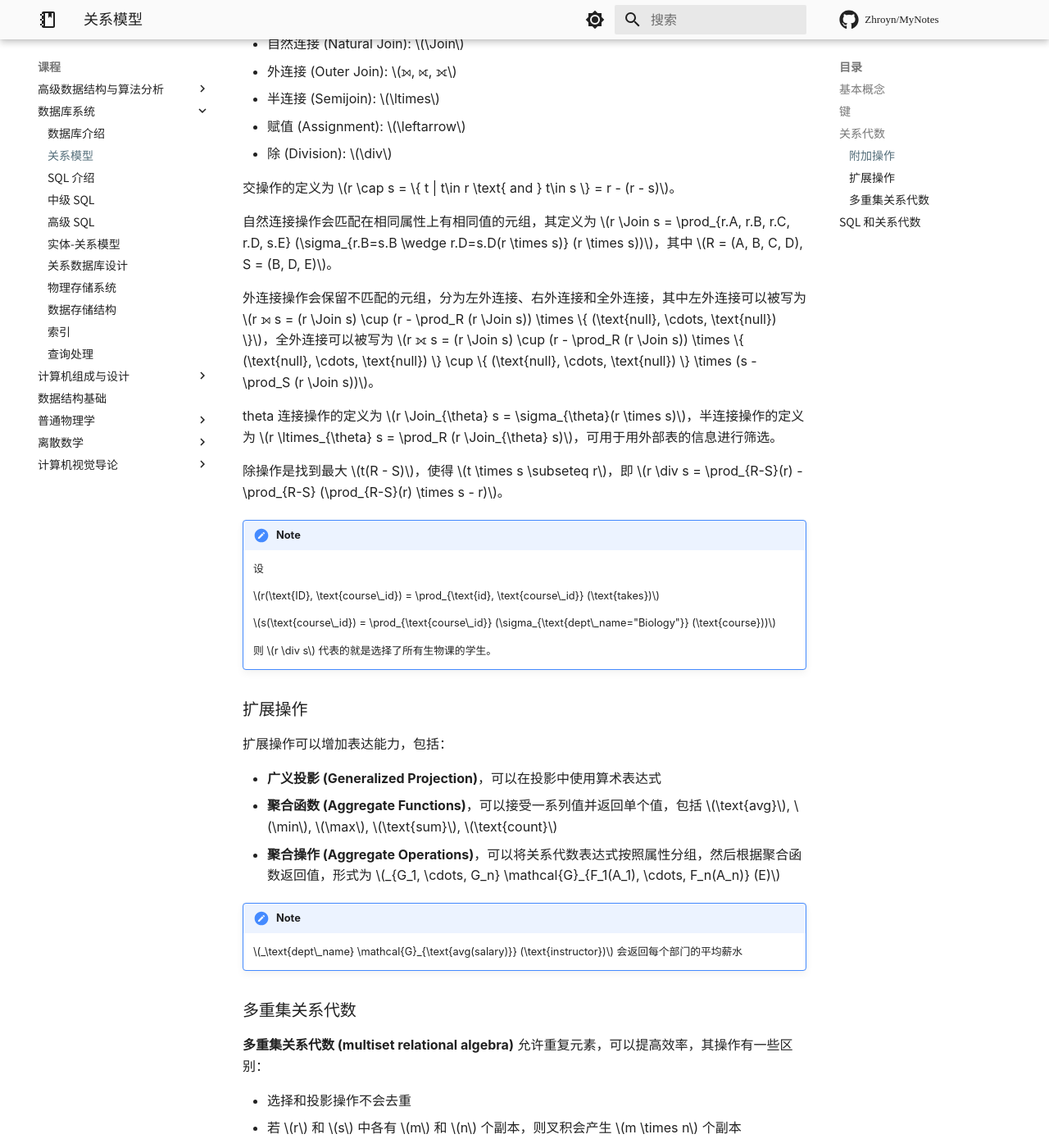
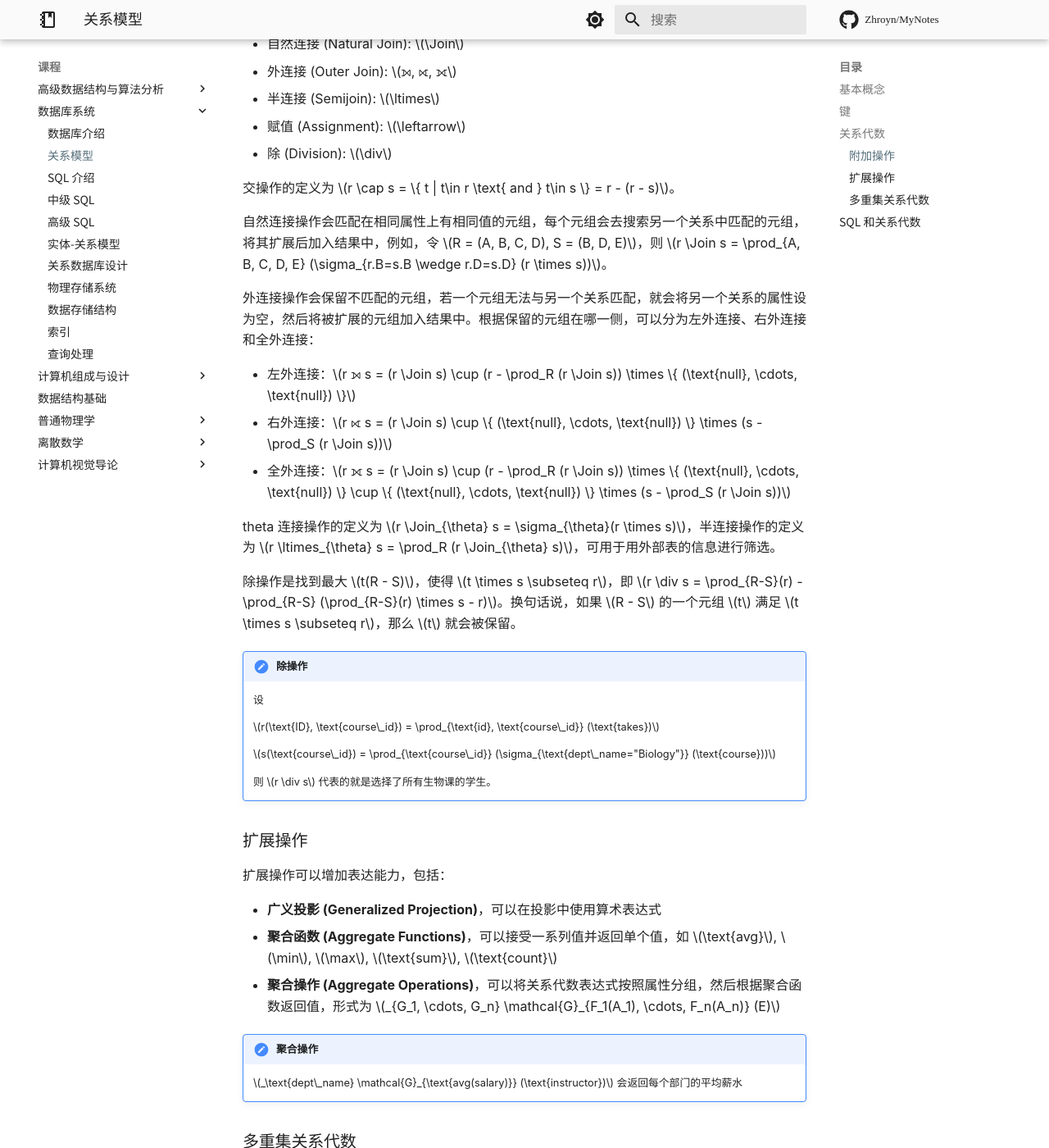
Before and after one commit to Pxtkn/MyNotes, an MkDocs documentation site: the page built from docs/课程/数据库系统/Chapter2 Relation Model.md, in a window 1280 px wide and 1400 px high, scrolled down 2101 px. Shown: the whole window at 82% size. Built offline with MkDocs 1.6.1 and Material for MkDocs 9.7.7, drawn with Linux system fonts in a browser that asks for light colours; nearby versions of some CDN libraries; library files that are not in the unit come from our copies; comment, search, counter and statistics services are not loaded; a style sheet for code colours, icons or effects is not loaded; some of the changed text lies outside the part shown.

Commit message:
docs: 修改了数据库第二章笔记 - 关系模型

````diff
--- a/docs/课程/数据库系统/Chapter2 Relation Model.md
+++ b/docs/课程/数据库系统/Chapter2 Relation Model.md
@@ -74,15 +74,19 @@ $R = (A_1, A_2, \cdots, A_n)$ 是一个**关系模式 (relation schema)**，它
 
 交操作的定义为 $r \cap s = \{ t | t\in r \text{ and } t\in s \} = r - (r - s)$。
 
-自然连接操作会匹配在相同属性上有相同值的元组，其定义为 $r \Join s = \prod_{r.A, r.B, r.C, r.D, s.E} (\sigma_{r.B=s.B \wedge r.D=s.D(r \times s)} (r \times s))$，其中 $R = (A, B, C, D), S = (B, D, E)$。
+自然连接操作会匹配在相同属性上有相同值的元组，每个元组会去搜索另一个关系中匹配的元组，将其扩展后加入结果中，例如，令 $R = (A, B, C, D), S = (B, D, E)$，则 $r \Join s = \prod_{A, B, C, D, E} (\sigma_{r.B=s.B \wedge r.D=s.D} (r \times s))$。
 
-外连接操作会保留不匹配的元组，分为左外连接、右外连接和全外连接，其中左外连接可以被写为 $r ⟕ s = (r \Join s) \cup (r - \prod_R (r \Join s)) \times \{ (\text{null}, \cdots, \text{null}) \}$，全外连接可以被写为 $r ⟗ s = (r \Join s) \cup (r - \prod_R (r \Join s)) \times \{ (\text{null}, \cdots, \text{null}) \} \cup \{ (\text{null}, \cdots, \text{null}) \} \times (s - \prod_S (r \Join s))$。
+外连接操作会保留不匹配的元组，若一个元组无法与另一个关系匹配，就会将另一个关系的属性设为空，然后将被扩展的元组加入结果中。根据保留的元组在哪一侧，可以分为左外连接、右外连接和全外连接：
+
+- 左外连接：$r ⟕ s = (r \Join s) \cup (r - \prod_R (r \Join s)) \times \{ (\text{null}, \cdots, \text{null}) \}$
+- 右外连接：$r ⟖ s = (r \Join s) \cup \{ (\text{null}, \cdots, \text{null}) \} \times (s - \prod_S (r \Join s))$
+- 全外连接：$r ⟗ s = (r \Join s) \cup (r - \prod_R (r \Join s)) \times \{ (\text{null}, \cdots, \text{null}) \} \cup \{ (\text{null}, \cdots, \text{null}) \} \times (s - \prod_S (r \Join s))$
 
 theta 连接操作的定义为 $r \Join_{\theta} s = \sigma_{\theta}(r \times s)$，半连接操作的定义为 $r \ltimes_{\theta} s = \prod_R (r \Join_{\theta} s)$，可用于用外部表的信息进行筛选。
 
-除操作是找到最大 $t(R - S)$，使得 $t \times s \subseteq r$，即 $r \div s =  \prod_{R-S}(r) - \prod_{R-S} (\prod_{R-S}(r) \times s - r)$。
+除操作是找到最大 $t(R - S)$，使得 $t \times s \subseteq r$，即 $r \div s =  \prod_{R-S}(r) - \prod_{R-S} (\prod_{R-S}(r) \times s - r)$。换句话说，如果 $R - S$ 的一个元组 $t$ 满足 $t \times s \subseteq r$，那么 $t$ 就会被保留。
 
-!!! note 示例
+!!! note "除操作"
     设
 
     $r(\text{ID}, \text{course\_id}) = \prod_{\text{id}, \text{course\_id}} (\text{takes})$
@@ -96,10 +100,10 @@ theta 连接操作的定义为 $r \Join_{\theta} s = \sigma_{\theta}(r \times s)
 扩展操作可以增加表达能力，包括：
 
 - **广义投影 (Generalized Projection)**，可以在投影中使用算术表达式
-- **聚合函数 (Aggregate Functions)**，可以接受一系列值并返回单个值，包括 $\text{avg}$, $\min$, $\max$, $\text{sum}$, $\text{count}$
+- **聚合函数 (Aggregate Functions)**，可以接受一系列值并返回单个值，如 $\text{avg}$, $\min$, $\max$, $\text{sum}$, $\text{count}$
 - **聚合操作 (Aggregate Operations)**，可以将关系代数表达式按照属性分组，然后根据聚合函数返回值，形式为 $_{G_1, \cdots, G_n} \mathcal{G}_{F_1(A_1), \cdots, F_n(A_n)} (E)$
 
-!!! note 示例
+!!! note "聚合操作"
 
     $_\text{dept\_name} \mathcal{G}_{\text{avg(salary)}} (\text{instructor})$ 会返回每个部门的平均薪水
 
@@ -130,7 +134,7 @@ from r1, r2, ..., rm
 where P
 ```
 
-$_{A_1, A_2} \mathcal{G}_{\text{sum}(A_3)} \sigma_P (r_1 \times \cdots \times r_m) $ 等价于：
+$_{A_1, A_2} \mathcal{G}_{\text{sum}(A_3)} \sigma_P (r_1 \times \cdots \times r_m)$ 等价于：
 
 ```sql
 select A1, A2, sum(A3)
````
